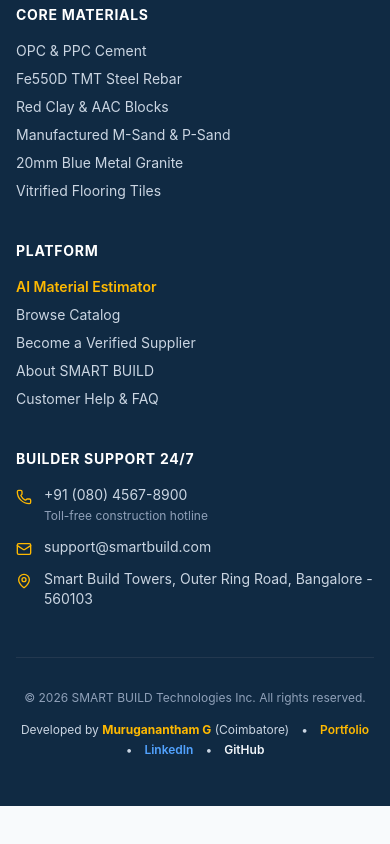
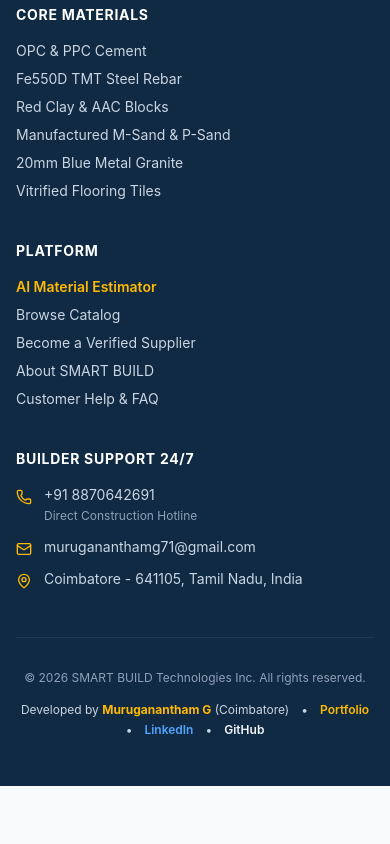
Before and after one commit to murugananthamg71-raji/SMART-BUILD-Construction-Materials-AI-Estimation, a React (Vite) app in the folder frontend/: page / in a window 390 px wide. Shown: the part 5417-6261 px from the top of the page. Built offline with nearby package versions, Linux system fonts and the light colour scheme; no server answers.

Commit message:
feat: Update Direct Channels with phone 8870642691, email murugananthamg71@gmail.com, and Coimbatore address

```diff
--- a/frontend/src/components/home/QuickEnquiryCard.jsx
+++ b/frontend/src/components/home/QuickEnquiryCard.jsx
@@ -117,7 +117,7 @@ export default function QuickEnquiryCard({ title = "Quick Material Enquiry & Ord
               Book Another Material
             </button>
             <a
-              href={`tel:+919000000001`}
+              href="tel:+918870642691"
               className="py-2.5 px-4 bg-amber-500 hover:bg-amber-400 text-slate-950 font-bold text-xs rounded-xl transition inline-flex items-center justify-center space-x-1.5"
             >
               <Phone className="w-3.5 h-3.5" />
--- a/frontend/src/components/layout/Footer.jsx
+++ b/frontend/src/components/layout/Footer.jsx
@@ -55,15 +55,18 @@ export default function Footer() {
             <div className="space-y-3 text-sm">
               <div className="flex items-start space-x-3 text-slate-300">
                 <Phone className="w-4 h-4 text-amber-400 mt-1 shrink-0" />
-                <span>+91 (080) 4567-8900<br /><span className="text-xs text-slate-400">Toll-free construction hotline</span></span>
+                <a href="tel:+918870642691" className="hover:text-amber-400 transition">
+                  <span>+91 8870642691</span><br />
+                  <span className="text-xs text-slate-400">Direct Construction Hotline</span>
+                </a>
               </div>
               <div className="flex items-start space-x-3 text-slate-300">
                 <Mail className="w-4 h-4 text-amber-400 mt-1 shrink-0" />
-                <span>support@smartbuild.com</span>
+                <a href="mailto:murugananthamg71@gmail.com" className="hover:text-amber-400 transition">murugananthamg71@gmail.com</a>
               </div>
               <div className="flex items-start space-x-3 text-slate-300">
                 <MapPin className="w-4 h-4 text-amber-400 mt-1 shrink-0" />
-                <span>Smart Build Towers, Outer Ring Road, Bangalore - 560103</span>
+                <span>Coimbatore - 641105, Tamil Nadu, India</span>
               </div>
             </div>
           </div>
--- a/frontend/src/pages/customer/ContactPage.jsx
+++ b/frontend/src/pages/customer/ContactPage.jsx
@@ -125,15 +125,15 @@ export default function ContactPage() {
             <div className="space-y-2.5 text-slate-600 text-xs">
               <div className="flex items-center space-x-3">
                 <Phone className="w-4 h-4 text-amber-500 shrink-0" />
-                <span>+91 (080) 4567-8900 (Toll-Free)</span>
+                <a href="tel:+918870642691" className="hover:text-amber-600 font-semibold transition">+91 8870642691</a>
               </div>
               <div className="flex items-center space-x-3">
                 <Mail className="w-4 h-4 text-amber-500 shrink-0" />
-                <span>support@smartbuild.com</span>
+                <a href="mailto:murugananthamg71@gmail.com" className="hover:text-amber-600 font-semibold transition">murugananthamg71@gmail.com</a>
               </div>
               <div className="flex items-center space-x-3">
                 <MapPin className="w-4 h-4 text-amber-500 shrink-0" />
-                <span>Smart Build Towers, Outer Ring Road, Bellandur, Bangalore 560103</span>
+                <span className="font-semibold text-slate-700">Coimbatore - 641105, Tamil Nadu, India</span>
               </div>
             </div>
           </div>
```
